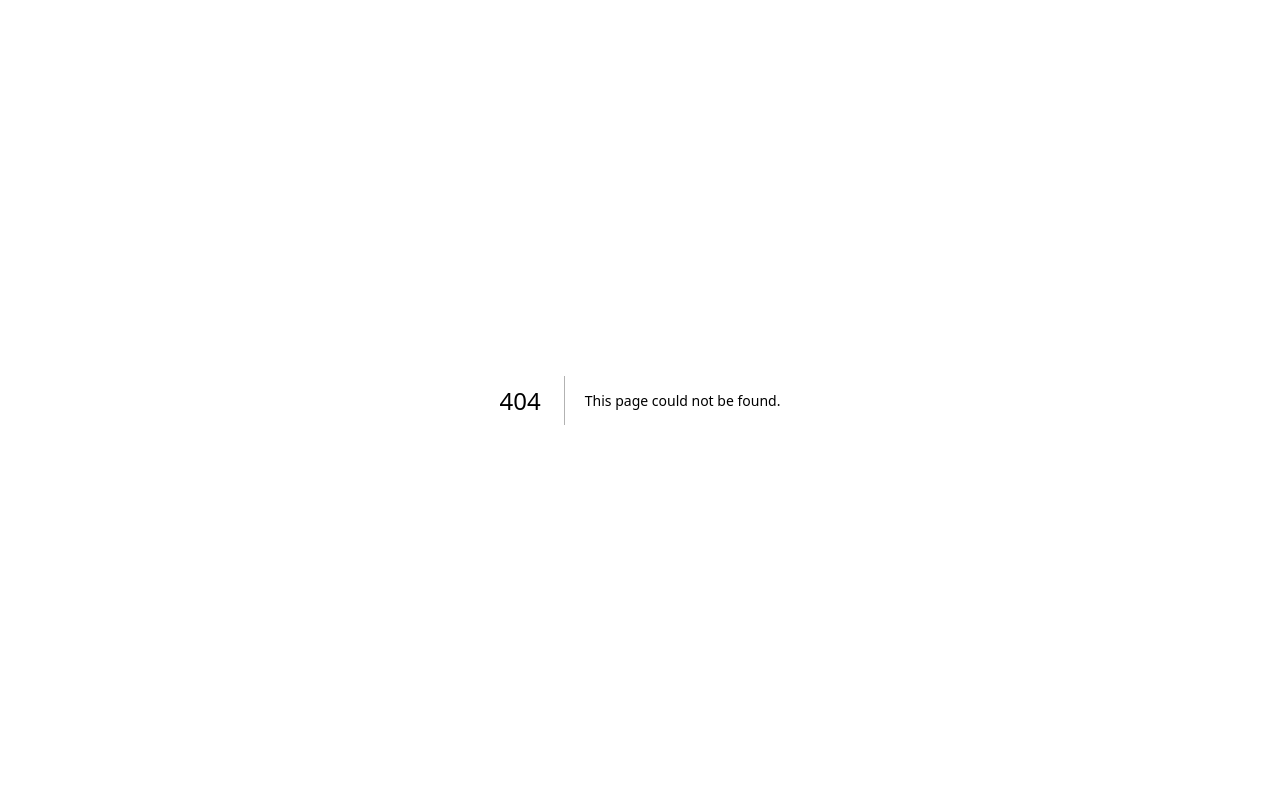
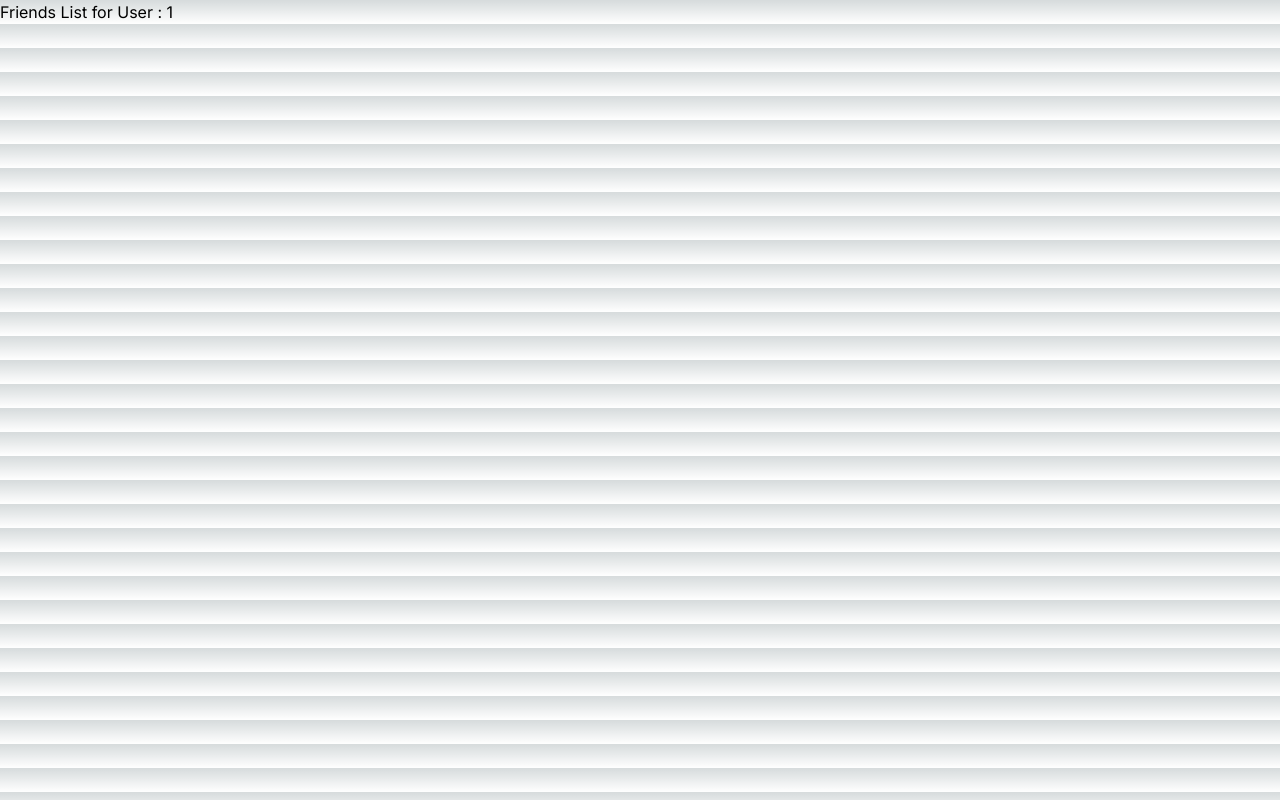
Before and after one commit to desert-rose-development/verdandi, a Next.js app: page /user/1/friendslist in a window 1280 px wide. Before the commit this address had no page. Built offline with nearby package versions, Linux system fonts and the light colour scheme.

Commit message:
updated some wording and added friendslist path

```diff
--- /dev/null
+++ b/src/app/user/[userId]/friendslist/page.tsx
@@ -0,0 +1,16 @@
+'use client'
+
+import { useParams } from 'next/navigation'
+
+const Friendslist = () => {
+
+    const params: { userId: string } = useParams();
+
+    return (
+        <p>
+            Friends List for User : {params.userId}
+        </p>
+    );
+};
+
+export default Friendslist;
--- a/src/app/user/[userId]/page.tsx
+++ b/src/app/user/[userId]/page.tsx
@@ -1,5 +1,5 @@
 import Link from 'next/link';
-import UserDetails from '@/components/UserDetails';
+import UserDetails from '@/components/user/UserDetails';
 
 const User = ({ params }: { params: { userId: string } }) => {
     return (
@@ -13,6 +13,10 @@ const User = ({ params }: { params: { userId: string } }) => {
             <Link href={`${params.userId}/watchlist`}>
                 Watchlist
             </Link>
+            <br />
+            <Link href={`${params.userId}/friendslist`}>
+                Friendslist
+            </Link>
         </div >
     );
 }
```
Also changed, not shown: src/app/(meta)/about/page.tsx (renamed from src/app/(companyInfo)/about/page.tsx), src/components/user/UserDetails.tsx (renamed from src/components/UserDetails.tsx).
